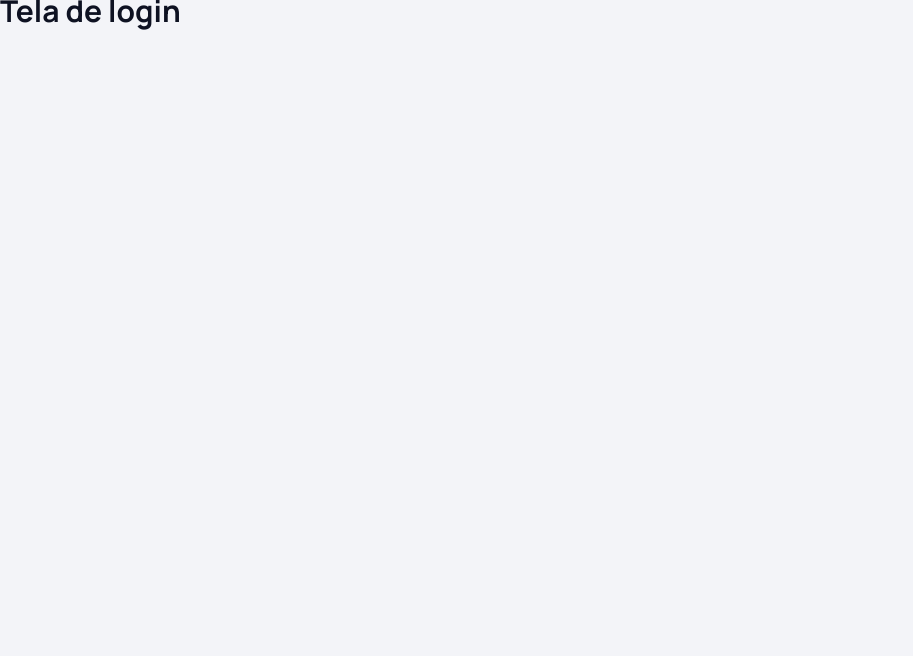
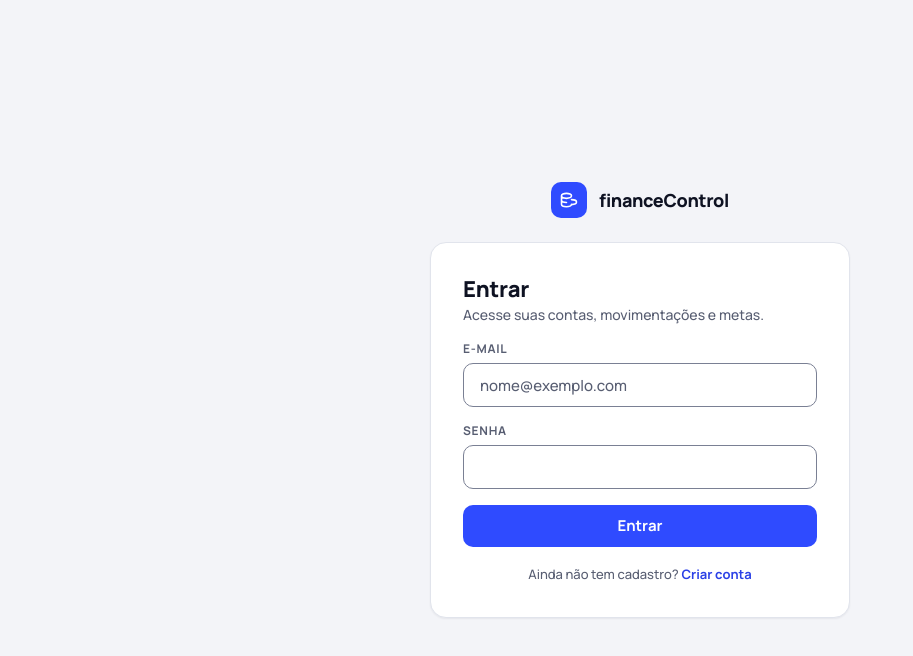
Before and after one commit to Manuela-LStivanin/financeControl-frontend, a Next.js app: page /login in a window 1280 px wide. Shown: the top 656 px of the page, without its empty margins (0-913 px from the left). Built offline with nearby package versions, Linux system fonts and the light colour scheme.

Commit message:
feat: tela de login conectada à API

```diff
--- /dev/null
+++ b/app/components/TextField.tsx
@@ -0,0 +1,28 @@
+import { useId } from "react";
+import Icon from "./Icon";
+
+// Herda todas as propriedades de um <input> do HTML
+type TextFieldProps = React.InputHTMLAttributes<HTMLInputElement> & {
+  label: string;
+  error?: string;
+};
+
+export default function TextField({ label, error, id, ...rest }: TextFieldProps) {
+  const autoId = useId();
+  const inputId = id ?? autoId;
+
+  return (
+    <div className={error ? "fc-field fc-field-error" : "fc-field"}>
+      <label className="fc-field-label" htmlFor={inputId}>
+        {label}
+      </label>
+      <input id={inputId} className="fc-input" aria-invalid={error ? true : undefined} {...rest} />
+      {error && (
+        <p className="fc-field-msg fc-field-msg-error">
+          <Icon name="alert" size={14} />
+          {error}
+        </p>
+      )}
+    </div>
+  );
+}
--- a/app/globals.css
+++ b/app/globals.css
@@ -132,3 +132,30 @@ body {
 .fc-btn-danger-solid { background: var(--danger); color: var(--surface-200); }
 .fc-btn-danger-solid:hover { filter: brightness(0.92); }
 .fc-btn:disabled { background: var(--surface-300); color: var(--ink-muted); border-color: transparent; cursor: not-allowed; transform: none; }
+
+
+.fc-card { background: var(--surface-200); border: 1px solid var(--line); border-radius: var(--radius-lg); box-shadow: var(--shadow-card); }
+.fc-link { display: inline-flex; align-items: center; gap: 2px; font: inherit; font-size: 13px; font-weight: 700; color: var(--brand-ink); background: none; border: 0; padding: 0; cursor: pointer; border-radius: 4px; }
+.fc-link:hover { text-decoration: underline; }
+:where(.fc-input, .fc-link):focus-visible { outline: 2px solid var(--focus); outline-offset: 2px; }
+
+/* ---------- Campos de formulário ---------- */
+.fc-field { display: flex; flex-direction: column; gap: 6px; min-width: 0; }
+.fc-field-label { font-size: 12px; line-height: 16px; font-weight: 700; letter-spacing: 0.06em; text-transform: uppercase; color: var(--ink-muted); }
+.fc-input { font: inherit; font-size: 15px; width: 100%; height: 44px; padding: 0 var(--space-4); border-radius: var(--radius-md); border: 1.5px solid var(--line-strong); background: var(--surface-200); color: var(--ink); }
+.fc-input:focus { border-color: var(--brand-ink); }
+.fc-input::placeholder { color: var(--ink-muted); }
+.fc-field-error .fc-input { border-color: var(--danger); }
+.fc-field-msg { font-size: 13px; line-height: 18px; color: var(--ink-muted); display: flex; align-items: center; gap: var(--space-1); }
+.fc-field-msg-error { color: var(--danger); font-weight: 600; }
+
+/* ---------- Logo ---------- */
+.fc-logo { display: flex; align-items: center; gap: var(--space-3); font-size: 18px; font-weight: 800; letter-spacing: -0.02em; }
+.fc-logo-mark { display: inline-flex; align-items: center; justify-content: center; width: 36px; height: 36px; border-radius: var(--radius-md); background: var(--brand); color: var(--on-brand); }
+
+/* ---------- Telas de login e cadastro ---------- */
+.fc-auth { min-height: 100vh; display: flex; flex-direction: column; align-items: center; justify-content: center; gap: var(--space-6); padding: var(--space-6); }
+.fc-auth-card { width: 100%; max-width: 420px; padding: var(--space-8); display: flex; flex-direction: column; gap: var(--space-4); }
+.fc-auth-title { font-size: 22px; line-height: 28px; font-weight: 800; letter-spacing: -0.01em; }
+.fc-auth-desc { margin-top: 2px; font-size: 14px; line-height: 20px; color: var(--ink-muted); }
+.fc-auth-foot { font-size: 13px; color: var(--ink-muted); text-align: center; }
--- a/app/login/page.tsx
+++ b/app/login/page.tsx
@@ -1,3 +1,100 @@
+"use client";
+
+import { useState } from "react";
+import { useRouter } from "next/navigation";
+import Link from "next/link";
+import Button from "../components/Button";
+import Icon from "../components/Icon";
+import TextField from "../components/TextField";
+import { API_URL } from "@/lib/api";
+import { saveToken } from "@/lib/auth";
+
 export default function LoginPage() {
-  return <h1>Tela de login</h1>;
+  const router = useRouter();
+
+  // Estado = valores que quando mudam fazem a tela ser desenhada de novo
+  const [email, setEmail] = useState("");
+  const [password, setPassword] = useState("");
+  const [erro, setErro] = useState("");
+  const [carregando, setCarregando] = useState(false);
+
+  async function handleSubmit(event: React.FormEvent<HTMLFormElement>) {
+    event.preventDefault(); // impede o navegador de recarregar a página ao enviar o formulário
+    setErro("");
+    setCarregando(true);
+
+    try {
+      const resposta = await fetch(`${API_URL}/auth/login`, {
+        method: "POST",
+        headers: { "Content-Type": "application/json" },
+        body: JSON.stringify({ email, password }),
+      });
+      const dados = await resposta.json();
+
+      if (!resposta.ok) {
+        if (resposta.status === 401) {
+          setErro("E-mail ou senha incorretos.");
+        } else {
+          setErro(Array.isArray(dados.message) ? dados.message[0] : dados.message);
+        }
+        return;
+      }
+
+      saveToken(dados.access_token);
+      router.replace("/painel");
+    } catch {
+      setErro("Não foi possível conectar à API. Confira se o backend está rodando.");
+    } finally {
+      setCarregando(false);
+    }
+  }
+
+  return (
+    <main className="fc-auth">
+      <div className="fc-logo">
+        <span className="fc-logo-mark">
+          <Icon name="coins" />
+        </span>
+        financeControl
+      </div>
+
+      <form onSubmit={handleSubmit} className="fc-card fc-auth-card">
+        <div>
+          <h1 className="fc-auth-title">Entrar</h1>
+          <p className="fc-auth-desc">Acesse suas contas, movimentações e metas.</p>
+        </div>
+
+        <TextField
+          label="E-mail"
+          type="email"
+          placeholder="nome@exemplo.com"
+          value={email}
+          onChange={(e) => setEmail(e.target.value)}
+          required
+        />
+        <TextField
+          label="Senha"
+          type="password"
+          value={password}
+          onChange={(e) => setPassword(e.target.value)}
+          required
+        />
+
+        {erro && (
+          <p className="fc-field-msg fc-field-msg-error">
+            <Icon name="alert" size={14} />
+            {erro}
+          </p>
+        )}
+
+        <Button type="submit" disabled={carregando}>
+          {carregando ? "Entrando..." : "Entrar"}
+        </Button>
+
+        <p className="fc-auth-foot">
+          Ainda não tem cadastro? <Link href="/cadastro" className="fc-link">Criar conta</Link>
+        </p>
+      </form>
+    </main>
+  );
 }
--- /dev/null
+++ b/lib/api.ts
@@ -0,0 +1,4 @@
+// Endereço da API
+//um arquivo para isso porque se o endereço mudar, ele teria que trocar em todas as páginas.
+// Aqui troca num lugar só.
+export const API_URL = "http://localhost:3000/api";
--- /dev/null
+++ b/lib/auth.ts
@@ -0,0 +1,18 @@
+// Funções para guardar, ler e apagar o token JWT no navegador
+const TOKEN_KEY = "fc_token";
+
+export function saveToken(token: string) {
+  localStorage.setItem(TOKEN_KEY, token);
+}
+
+export function getToken(): string | null {
+  return typeof window !== "undefined" ? localStorage.getItem(TOKEN_KEY) : null;
+}
+
+export function clearToken() {
+  localStorage.removeItem(TOKEN_KEY);
+}
+
+export function isAuthenticated(): boolean {
+  return !!getToken();
+}
```
Also changed, not shown: app/painel/page.tsx (added, +9 -0 lines).
